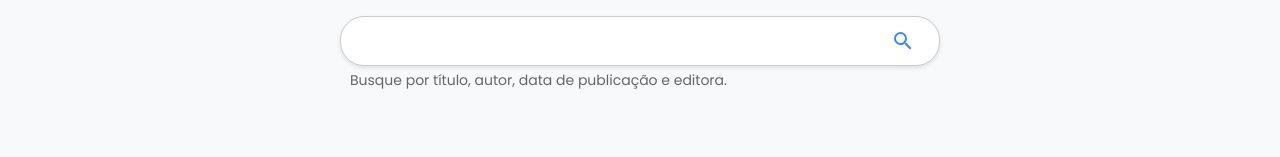
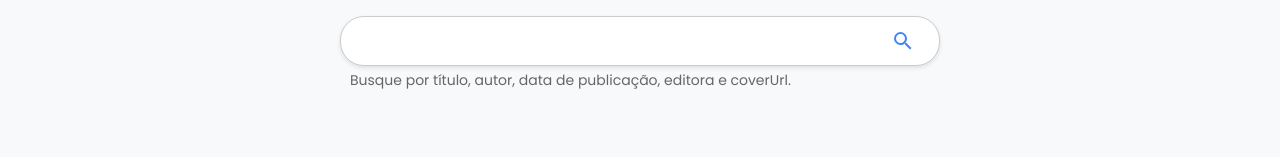
Before and after one commit to joaodos3v/5532-typescript-books, an Angular app: page / in a window 1280 px wide. Shown: the part 149-306 px from the top of the page. Built offline with nearby package versions, Linux system fonts and the light colour scheme.

Commit message:
Vídeo 5.3 - OCP: Princípio do Aberto/Fechado

```diff
--- a/src/app/app.ts
+++ b/src/app/app.ts
@@ -7,6 +7,7 @@ import { HighlightedBookComponent } from './components/highlighted-book/highligh
 import { NoBooksComponent } from './components/no-books/no-books.component';
 import { SearchBoxComponent } from './components/search-box/search-box.component';
 import { Book, BookWithID, HighlightedBook } from './interfaces/book.interface';
+import { BookSearchService } from './services/book-search.service';
 import { BookSorterService, SortField, SortOrder } from './services/book-sorter.service';
 
 @Component({
@@ -25,6 +26,7 @@ import { BookSorterService, SortField, SortOrder } from './services/book-sorter.
 })
 export class App {
   private readonly bookSorterService = inject(BookSorterService);
+  private readonly bookSearchService = inject(BookSearchService);
 
   private allBooks: BookWithID[] = [
     {
@@ -93,21 +95,13 @@ export class App {
   highlightedBook = signal<HighlightedBook | null>(null);
 
   filteredBooks = computed(() => {
-    const term = this.searchTerm().toLowerCase().trim();
-    let books = this.allBooks;
+    const term = this.searchTerm();
 
-    if (term) {
-      books = this.allBooks.filter(
-        (book) =>
-          book.title.toLowerCase().includes(term) ||
-          book.author.toLowerCase().includes(term) ||
-          book.publishDate.includes(term) ||
-          book.publisher.toLowerCase().includes(term)
-      );
-    }
+    // Usa o serviço de busca (OCP)
+    const filtered = this.bookSearchService.search(this.allBooks, term);
 
-    // Aplica a ordenação usando a função genérica
-    return this.bookSorterService.sortArray<Book>(books, this.sortField(), this.sortOrder());
+    // Usa o serviço de ordenação (SRP)
+    return this.bookSorterService.sortArray<Book>(filtered, this.sortField(), this.sortOrder());
   });
 
   hasSearched = computed(() => this.searchTerm().trim().length > 0);
--- a/src/app/components/search-box/search-box.component.html
+++ b/src/app/components/search-box/search-box.component.html
@@ -17,6 +17,6 @@
   </div>
 
   <div class="search-helper">
-    <p class="search-subtitle">Busque por título, autor, data de publicação e editora.</p>
+    <p class="search-subtitle">Busque por título, autor, data de publicação, editora e coverUrl.</p>
   </div>
 </div>
--- /dev/null
+++ b/src/app/services/book-search.service.ts
@@ -0,0 +1,38 @@
+import { Injectable } from "@angular/core";
+import { Book } from "../interfaces/book.interface";
+import { AuthorFilter } from "./filter/author-filter";
+import { BookFilter } from "./filter/book-filter.interface";
+import { CoverUrlFilter } from "./filter/cover-url-filter";
+import { PublishDateFilter } from "./filter/publish-date-filter";
+import { PublisherFilter } from "./filter/publisher-filter";
+import { TitleFilter } from "./filter/title-filter";
+
+@Injectable({
+  providedIn: 'root'
+})
+export class BookSearchService {
+  private filters: BookFilter[] = [
+    new TitleFilter(),
+    new AuthorFilter(),
+    new PublisherFilter(),
+    new PublishDateFilter(),
+    new CoverUrlFilter()
+  ];
+
+  /**
+   * Filtra livros usando todos os filtros registrados
+   * Para adicionar um novo critério, basta criar uma nova classe BookFilter
+   * SEM modificar esta classe (OCP)
+   */
+  search(books: Book[], term: string): Book[] {
+    const normalizedTerm = term.toLowerCase().trim();
+
+    if (!normalizedTerm) {
+      return books;
+    }
+
+    return books.filter(book =>
+      this.filters.some(filter => filter.matches(book, normalizedTerm))
+    );
+  }
+}
--- /dev/null
+++ b/src/app/services/filter/author-filter.ts
@@ -0,0 +1,8 @@
+import { Book } from "../../interfaces/book.interface";
+import { BookFilter } from "./book-filter.interface";
+
+export class AuthorFilter implements BookFilter {
+  matches(book: Book, term: string): boolean {
+    return book.author.toLowerCase().includes(term);
+  }
+}
--- /dev/null
+++ b/src/app/services/filter/book-filter.interface.ts
@@ -0,0 +1,5 @@
+import { Book } from "../../interfaces/book.interface";
+
+export interface BookFilter {
+  matches(book: Book, term: string): boolean;
+}
--- /dev/null
+++ b/src/app/services/filter/cover-url-filter.ts
@@ -0,0 +1,8 @@
+import { Book } from "../../interfaces/book.interface";
+import { BookFilter } from "./book-filter.interface";
+
+export class CoverUrlFilter implements BookFilter {
+  matches(book: Book, term: string): boolean {
+    return (book?.coverUrl || '').toLowerCase().includes(term);
+  }
+}
--- /dev/null
+++ b/src/app/services/filter/publish-date-filter.ts
@@ -0,0 +1,8 @@
+import { Book } from "../../interfaces/book.interface";
+import { BookFilter } from "./book-filter.interface";
+
+export class PublishDateFilter implements BookFilter {
+  matches(book: Book, term: string): boolean {
+    return book.publishDate.toLowerCase().includes(term);
+  }
+}
--- /dev/null
+++ b/src/app/services/filter/publisher-filter.ts
@@ -0,0 +1,8 @@
+import { Book } from "../../interfaces/book.interface";
+import { BookFilter } from "./book-filter.interface";
+
+export class PublisherFilter implements BookFilter {
+  matches(book: Book, term: string): boolean {
+    return book.publisher.toLowerCase().includes(term);
+  }
+}
--- /dev/null
+++ b/src/app/services/filter/title-filter.ts
@@ -0,0 +1,8 @@
+import { Book } from "../../interfaces/book.interface";
+import { BookFilter } from "./book-filter.interface";
+
+export class TitleFilter implements BookFilter {
+  matches(book: Book, term: string): boolean {
+    return book.title.toLowerCase().includes(term);
+  }
+}
```
